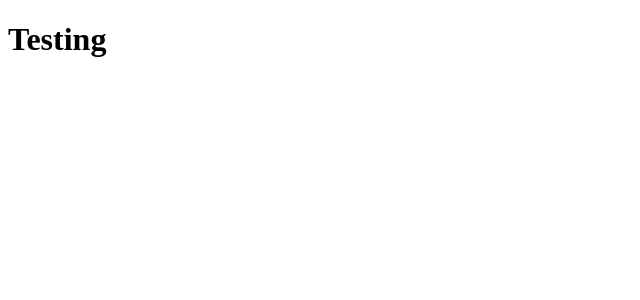
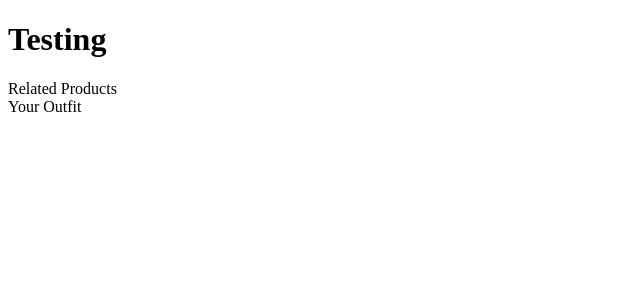
Before and after one commit to rpp36-fec-lexicon/FEC, a React app: page / in a window 1280 px wide. Shown: the top 300 px of the page, without its empty margins (0-640 px from the left). Built offline with nearby package versions, Linux system fonts and the light colour scheme; the HTML template or start-up script is replaced by a standard one.

Commit message:
related items dir&file setup

```diff
--- /dev/null
+++ b/client/src/components/relatedItems/Outfit.jsx
@@ -0,0 +1,15 @@
+import React from "react";
+import ReactDOM from "react-dom";
+
+class Outfit extends React.Component {
+  constructor() {
+    super();
+    this.state = {};
+  }
+
+  render() {
+    return <div>Your Outfit</div>;
+  }
+}
+
+export default Outfit;
--- /dev/null
+++ b/client/src/components/relatedItems/Related.jsx
@@ -0,0 +1,15 @@
+import React from "react";
+import ReactDOM from "react-dom";
+
+class Related extends React.Component {
+  constructor() {
+    super();
+    this.state = {};
+  }
+
+  render() {
+    return <div>Related Products</div>;
+  }
+}
+
+export default Related;
--- /dev/null
+++ b/client/src/components/relatedItems/index.jsx
@@ -0,0 +1,22 @@
+import React from "react";
+import ReactDOM from "react-dom";
+import Related from "./Related.jsx";
+import Outfit from "./Outfit.jsx";
+
+class App_RelatedAndOutfit extends React.Component {
+  constructor() {
+    super();
+    this.state = {};
+  }
+
+  render() {
+    return (
+      <div>
+        <Related />
+        <Outfit />
+      </div>
+    );
+  }
+}
+
+export default App_RelatedAndOutfit;
--- a/client/src/index.jsx
+++ b/client/src/index.jsx
@@ -1,15 +1,16 @@
-import React from 'react';
-import ReactDOM from 'react-dom/client';
+import React from "react";
+import ReactDOM from "react-dom/client";
+import App_RelatedAndOutfit from "./components/relatedItems/index.jsx";
 
 const App = () => {
   return (
     <div>
       <h1>Testing</h1>
+      <App_RelatedAndOutfit />
     </div>
   );
-}
+};
 
 export default App;
 
-
-ReactDOM.createRoot(document.getElementById('app')).render(<App />);
+ReactDOM.createRoot(document.getElementById("app")).render(<App />);
```
Also changed, not shown: client/src/components/relatedItems/index.js (deleted).
